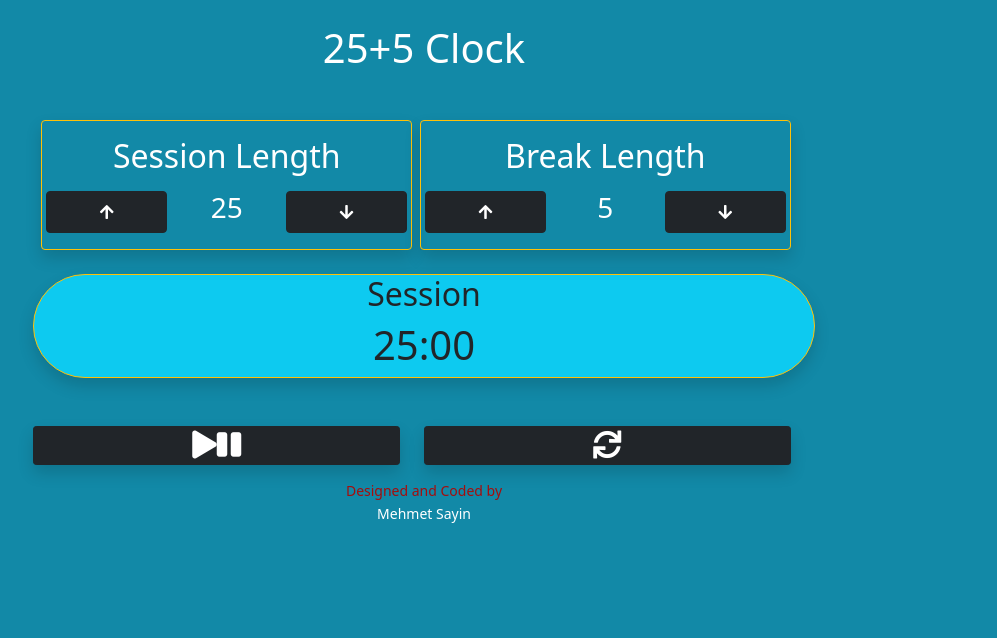
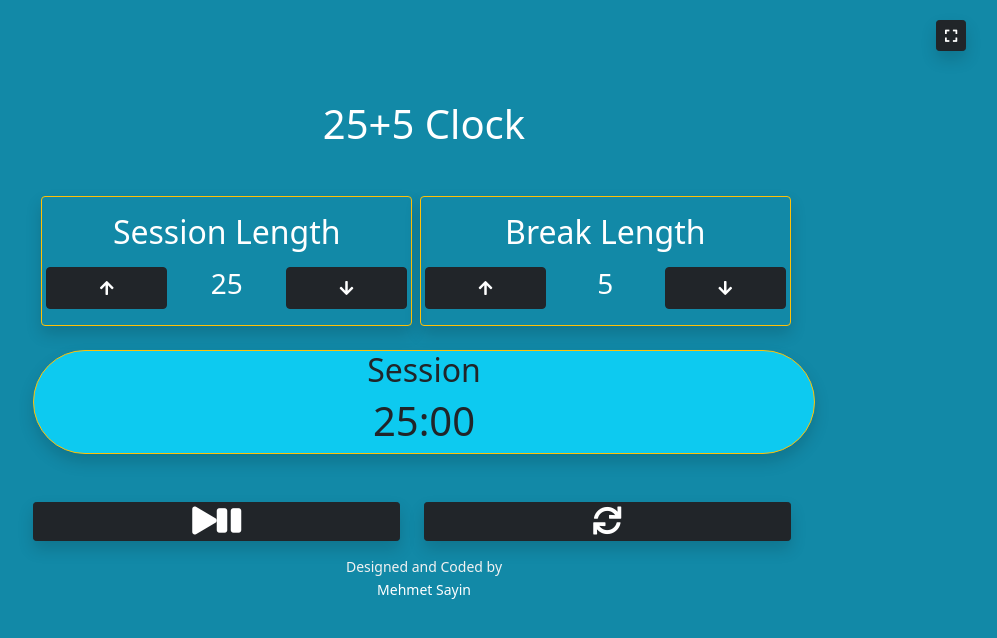
Before and after one commit to sayinmehmet47/Pomodoro-Clock, a plain HTML site: page index.html in a window 1280 px wide. Shown: the whole page, without its empty margins (216-1213 px from the left). Drawn offline with nearby package versions, Linux system fonts and the light colour scheme.

Commit message:
added full screen mode, changed author style

```diff
--- a/index.html
+++ b/index.html
@@ -16,7 +16,7 @@
 <body class="text-center container">
 
 
-    <div class="container-fluid mt-4" style="width: 70%;">
+    <div class="container-fluid" style="width: 70%;margin-top: 100px;">
         <h1>25+5 Clock</h1>
         <div class="row mt-5 ">
             <div class="text-center  row">
@@ -62,6 +62,14 @@
             </div>
 
         </div>
+            <div class="sizing">
+                <button class="btn btn-dark col btn-sm shadow" onclick="toggleFullScreen()" id="fullScreen"><i class="fas fa-expand"></i></button>
+
+            </div>
+
+
+
+
 
 
     </div>
--- a/script.js
+++ b/script.js
@@ -87,3 +87,14 @@ $('#reset').click(function (e) {
 
   e.preventDefault();
 });
+
+
+function toggleFullScreen() {
+  if (!document.fullscreenElement) {
+      document.documentElement.requestFullscreen();
+  } else {
+    if (document.exitFullscreen) {
+      document.exitFullscreen();
+    }
+  }
+}
--- a/style.css
+++ b/style.css
@@ -9,10 +9,16 @@ body{
     font-family: Share Tech Mono, sans;
     margin-top: 15px;
     font-size: 14px;
-    color: #a50d0d;
+    color: #f2f2f2;
   }
   .author a {
     text-decoration: none;
     color:white;
     line-height: 26px;
   }
+
+  .sizing{
+    position: absolute;
+    top: 20px;
+    left: 90%;
+  }
```
